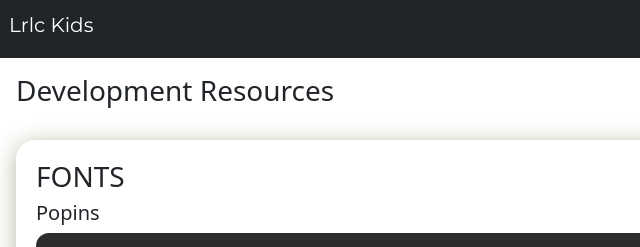
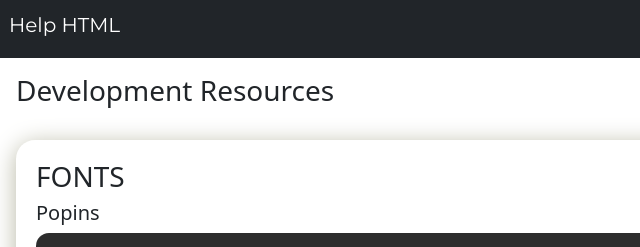
Before and after one commit to LakshLilhare-in/Html-Helpers, a plain HTML site: page index.html in a window 1280 px wide. Shown: the top 247 px of the page, 0-640 px from the left. Drawn offline with Linux system fonts and the light colour scheme.

Commit message:
Update index.html

```diff
--- a/index.html
+++ b/index.html
@@ -4,7 +4,7 @@
     <meta charset="UTF-8">
     <meta http-equiv="X-UA-Compatible" content="IE=edge">
     <meta name="viewport" content="width=device-width, initial-scale=1.0">
-    <title>Document</title>
+    <title>Help HTML</title>
     <link rel="stylesheet" href="style.css">
     <link rel="stylesheet" href="./Bootstrap/bootstrap.css">
     <script src="./Bootstrap/bootstrap.js"></script>
@@ -13,7 +13,7 @@
 </head>
 <body>
     <nav class="navbar navbar-dark bg-dark shadow-xl sticky-top">
-        <h1 class="navbar-brand">Lrlc Kids</h1>
+        <h1 class="navbar-brand">Help HTML</h1>
         <button class="navbar-toggler" type="button" data-bs-toggle="collapse" data-bs-target="#navbarNav" aria-controls="navbarNav" aria-expanded="false" aria-label="Toggle navigation">
             Jump to parts
             </button>
```
